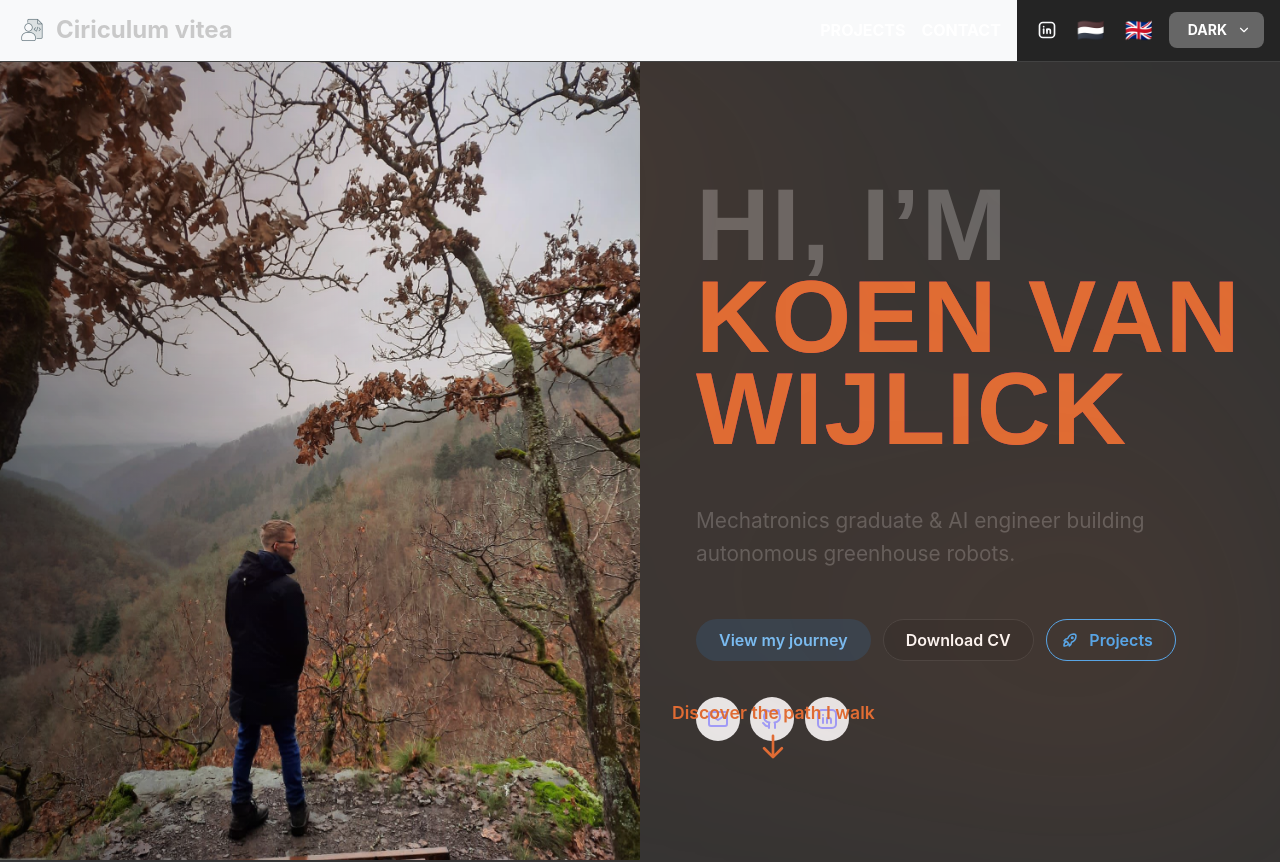
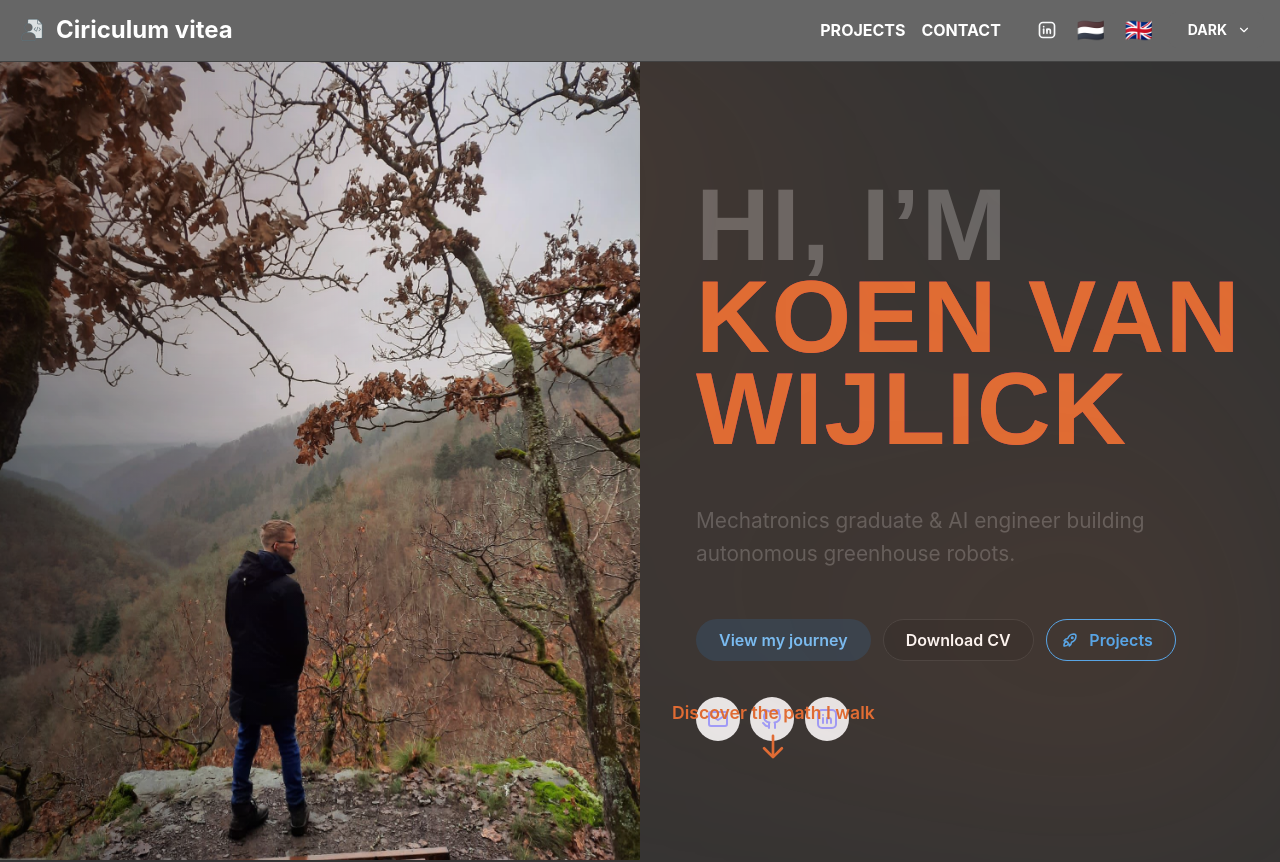
Before and after one commit to Pecako2001/curriculum_vitae, a Next.js app: page / in a window 1280 px wide. Shown: the top 862 px of the page. Built offline with nearby package versions, Linux system fonts and the light colour scheme.

Commit message:
fix: apply navbar theme classes

```diff
--- a/components/Navbar/Navbar.module.css
+++ b/components/Navbar/Navbar.module.css
@@ -23,6 +23,11 @@
   font: inherit;
   font-weight: 700;
   font-size: 1.5rem;
+}
+
+.navbar {
+  background: var(--navbar-bg);
+  color: var(--navbar-color);
 }
 
 .langSwitcher {
--- a/components/Navbar/Navbar.tsx
+++ b/components/Navbar/Navbar.tsx
@@ -22,7 +22,12 @@ const LINKS = [
   { label: "CONTACT", href: "/contact" },
 ];
 
-const SOCIALS = [{ href: "https://www.linkedin.com/in/koen-van-wijlick-00b820204/", Icon: IconBrandLinkedin }];
+const SOCIALS = [
+  {
+    href: "https://www.linkedin.com/in/koen-van-wijlick-00b820204/",
+    Icon: IconBrandLinkedin,
+  },
+];
 
 const LANGS = [
   { code: "nl", label: "Nederlands", flag: "🇳🇱" },
@@ -59,14 +64,7 @@ export default function Navbar() {
   return (
     <Box component="header" w="100%" className={classes.navbar}>
       <Flex w="100%">
-        <Flex
-          flex={1}
-          bg="gray.0"
-          px="md"
-          py="sm"
-          align="center"
-          justify="space-between"
-        >
+        <Flex flex={1} px="md" py="sm" align="center" justify="space-between">
           <a href="/" className={classes.brand}>
             <img src="/Icon.png" alt="Logo" height={32} />
             <span className={classes.brandText}>Ciriculum vitea</span>
@@ -75,7 +73,7 @@ export default function Navbar() {
             {navLinks}
           </Group>
         </Flex>
-        <Flex bg="dark.7" px="md" py="sm" align="center" gap="xs">
+        <Flex px="md" py="sm" align="center" gap="xs">
           <Group gap="xs" visibleFrom="sm" c="gray.0">
             {icons}
           </Group>
```
Also changed, not shown: app/projects/page.tsx (+7 -1 lines).
